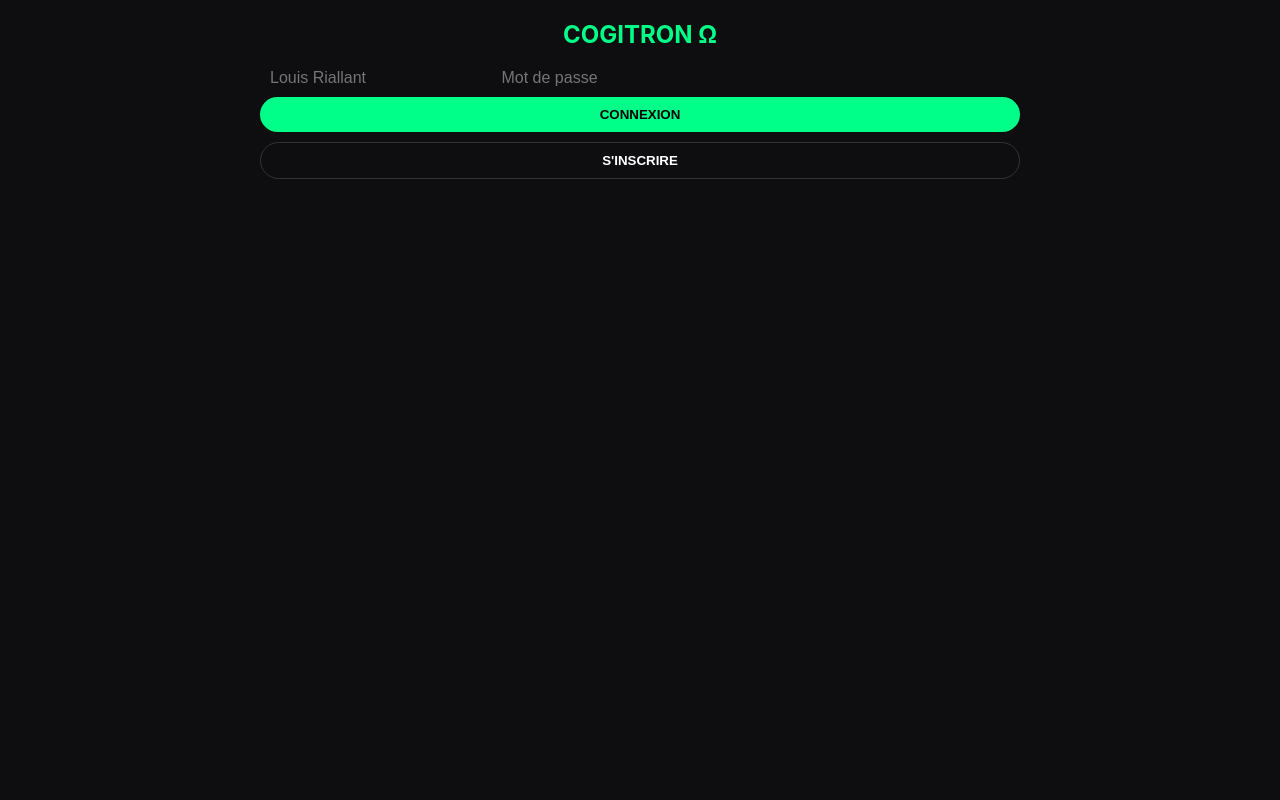
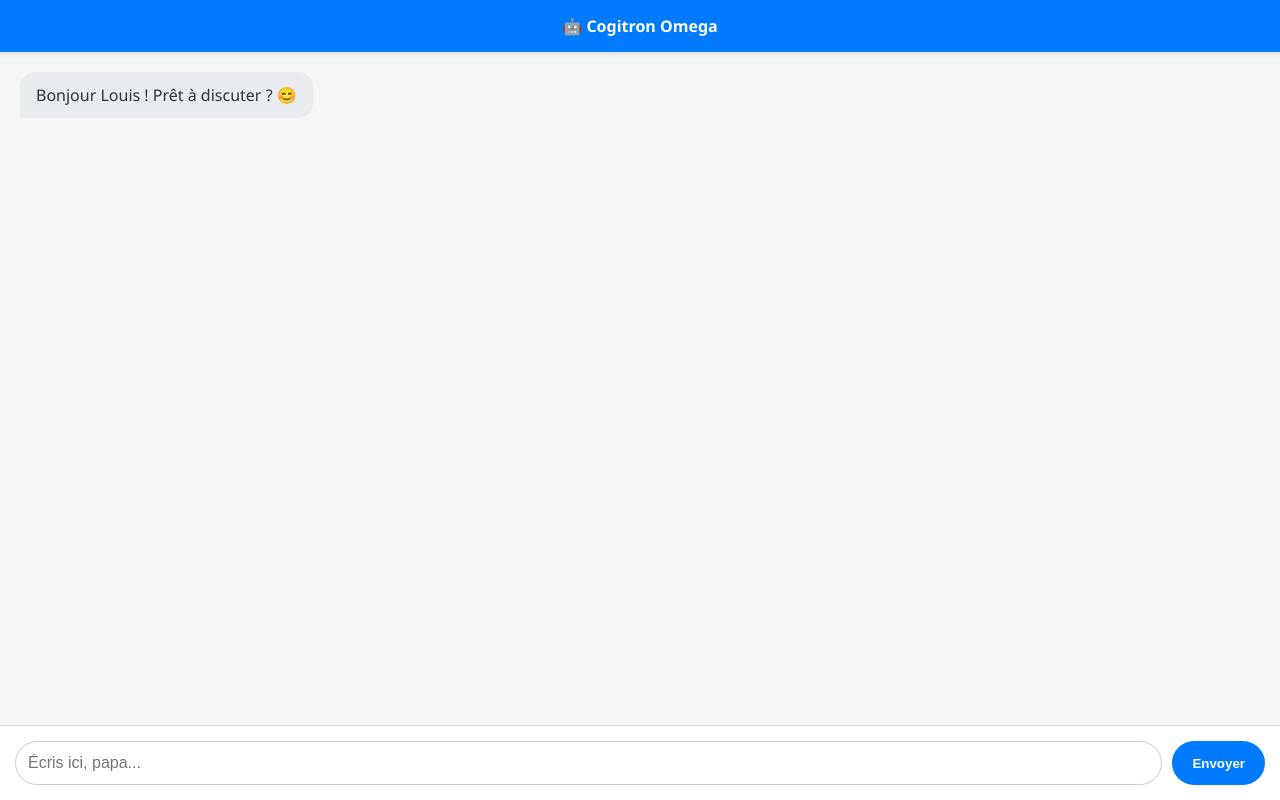
Before and after one commit to louisriallantt-a11y/cogitron, a Flask app: page / in a window 1280 px wide. Run offline with Flask 3, Linux system fonts and the light colour scheme.

Commit message:
Update index.html

```diff
--- a/templates/index.html
+++ b/templates/index.html
@@ -2,123 +2,161 @@
 <html lang="fr">
 <head>
     <meta charset="UTF-8">
-    <meta name="viewport" content="width=device-width, initial-scale=1.0, maximum-scale=1.0, user-scalable=0">
-    <meta name="apple-mobile-web-app-capable" content="yes">
-    <meta name="apple-mobile-web-app-status-bar-style" content="black-translucent">
-    <link rel="manifest" href="/static/manifest.json">
-    <link rel="apple-touch-icon" href="/static/icon.png">
+    <meta name="viewport" content="width=device-width, initial-scale=1.0, maximum-scale=1.0, user-scalable=no">
+    <title>Cogitron Ω</title>
+    <link rel="manifest" href="/manifest.json">
+    <meta name="theme-color" content="#007bff">
+    <link rel="icon" type="image/png" href="https://cdn-icons-png.flaticon.com/512/4712/4712035.png">
 
-    <title>Cogitron Ω</title>
-    <link rel="stylesheet" href="/static/style.css">
+    <style>
+        :root {
+            --bg-color: #f4f7f6;
+            --chat-bg: #ffffff;
+            --user-msg: #007bff;
+            --ai-msg: #e9ecef;
+            --text-color: #333;
+        }
+
+        body {
+            font-family: 'Segoe UI', Roboto, Helvetica, Arial, sans-serif;
+            background-color: var(--bg-color);
+            margin: 0;
+            display: flex;
+            flex-direction: column;
+            height: 100vh;
+            overflow: hidden;
+        }
+
+        /* Header style "App" */
+        header {
+            background: #007bff;
+            color: white;
+            padding: 15px;
+            text-align: center;
+            font-weight: bold;
+            box-shadow: 0 2px 5px rgba(0,0,0,0.1);
+        }
+
+        /* Zone de discussion */
+        #chat-container {
+            flex: 1;
+            overflow-y: auto;
+            padding: 20px;
+            display: flex;
+            flex-direction: column;
+            gap: 15px;
+        }
+
+        .message {
+            max-width: 80%;
+            padding: 12px 16px;
+            border-radius: 15px;
+            font-size: 16px;
+            line-height: 1.4;
+            word-wrap: break-word;
+        }
+
+        .user {
+            align-self: flex-end;
+            background-color: var(--user-msg);
+            color: white;
+            border-bottom-right-radius: 2px;
+        }
+
+        .ai {
+            align-self: flex-start;
+            background-color: var(--ai-msg);
+            color: var(--text-color);
+            border-bottom-left-radius: 2px;
+        }
+
+        /* Zone d'input fixe en bas */
+        .input-area {
+            background: white;
+            padding: 15px;
+            display: flex;
+            gap: 10px;
+            border-top: 1px solid #ddd;
+        }
+
+        input {
+            flex: 1;
+            padding: 12px;
+            border: 1px solid #ccc;
+            border-radius: 25px;
+            outline: none;
+            font-size: 16px; /* Évite le zoom auto sur iPhone */
+        }
+
+        button {
+            background: #007bff;
+            color: white;
+            border: none;
+            padding: 10px 20px;
+            border-radius: 25px;
+            cursor: pointer;
+            font-weight: bold;
+        }
+
+        /* Adaptation Tablettes et Mobiles */
+        @media (max-width: 600px) {
+            .message { max-width: 90%; font-size: 14px; }
+            header { font-size: 1.2rem; }
+        }
+    </style>
 </head>
 <body>
-    <div class="container">
-        <h2 id="title" style="text-align:center; color:var(--neon); margin-bottom:10px;">COGITRON Ω</h2>
 
-        <div id="auth-section">
-            <input type="text" id="username" placeholder="Louis Riallant">
-            <input type="password" id="password" placeholder="Mot de passe">
-            <button onclick="login()" style="width:100%">CONNEXION</button>
-            <button onclick="register()" style="width:100%; background:transparent; color:white; border:1px solid #333; margin-top:10px;">S'INSCRIRE</button>
-        </div>
+<header>🤖 Cogitron Omega</header>
 
-        <div id="chat-section" class="hidden" style="display:flex; flex-direction:column; height:100%;">
-            <div id="chat-box"></div>
+<div id="chat-container">
+    <div class="message ai">Bonjour Louis ! Prêt à discuter ? 😊</div>
+</div>
 
-            <div id="typing-status" style="font-size: 10px; color: var(--neon); margin-bottom: 5px; height: 12px;"></div>
+<div class="input-area">
+    <input type="text" id="userInput" placeholder="Écris ici, papa...">
+    <button onclick="sendMessage()">Envoyer</button>
+</div>
 
-            <div class="input-area">
-                <input type="text" id="user-input" placeholder="Message à Cogitron...">
-                <button onclick="sendMessage()">➤</button>
-            </div>
+<script>
+    async function sendMessage() {
+        const input = document.getElementById('userInput');
+        const container = document.getElementById('chat-container');
+        if (!input.value.trim()) return;
 
-            <div id="admin-section" class="admin-panel hidden">
-                <strong>🔧 UNITÉ ADMIN :</strong> <div id="user-list"></div>
-            </div>
+        // Message User
+        const userDiv = document.createElement('div');
+        userDiv.className = 'message user';
+        userDiv.textContent = input.value;
+        container.appendChild(userDiv);
 
-            <button onclick="location.reload()" style="background:none; color:grey; font-size:10px; margin-top:10px; border:none; cursor:pointer;">DÉCONNEXION</button>
-        </div>
-    </div>
+        const prompt = input.value;
+        input.value = '';
+        container.scrollTop = container.scrollHeight;
 
-    <script>
-        // Envoi avec touche Entrée
-        document.getElementById('user-input').addEventListener('keypress', (e) => {
-            if (e.key === 'Enter') sendMessage();
-        });
-
-        async function login() {
-            const u = document.getElementById('username').value;
-            const p = document.getElementById('password').value;
-            const res = await fetch('/login', {
+        try {
+            const response = await fetch('/chat', {
                 method: 'POST',
                 headers: {'Content-Type': 'application/json'},
-                body: JSON.stringify({username: u, password: p})
+                body: JSON.stringify({message: prompt})
             });
-            const data = await res.json();
-            if(res.ok) {
-                document.getElementById('auth-section').classList.add('hidden');
-                document.getElementById('chat-section').classList.remove('hidden');
-                document.getElementById('title').innerText = "UNITÉ Ω CONNECTÉE";
-                if(data.is_admin) {
-                    document.getElementById('admin-section').classList.remove('hidden');
-                    loadAdmin();
-                }
-            } else alert("ACCÈS REFUSÉ");
+            const data = await response.json();
+
+            // Message AI
+            const aiDiv = document.createElement('div');
+            aiDiv.className = 'message ai';
+            aiDiv.textContent = data.reply;
+            container.appendChild(aiDiv);
+            container.scrollTop = container.scrollHeight;
+        } catch (e) {
+            console.error("Erreur:", e);
         }
+    }
 
-        async function register() {
-            const u = document.getElementById('username').value;
-            const p = document.getElementById('password').value;
-            const res = await fetch('/register', {
-                method: 'POST',
-                headers: {'Content-Type': 'application/json'},
-                body: JSON.stringify({username: u, password: p})
-            });
-            if(res.ok) alert("PROFIL CRÉÉ DANS LA BASE.");
-            else alert("ERREUR DE CRÉATION.");
-        }
-
-        async function sendMessage() {
-            const input = document.getElementById('user-input');
-            const box = document.getElementById('chat-box');
-            const status = document.getElementById('typing-status');
-            if(!input.value) return;
-
-            const val = input.value;
-            box.innerHTML += `<div class="message user-msg">${val}</div>`;
-            input.value = "";
-            box.scrollTop = box.scrollHeight;
-            status.innerText = "Cogitron analyse...";
-
-            const res = await fetch('/chat', {
-                method: 'POST',
-                headers: {'Content-Type': 'application/json'},
-                body: JSON.stringify({message: val})
-            });
-            const data = await res.json();
-            status.innerText = "";
-
-            const iaDiv = document.createElement('div');
-            iaDiv.className = "message ia-msg";
-            box.appendChild(iaDiv);
-
-            let i = 0;
-            function type() {
-                if(i < data.reponse.length) {
-                    iaDiv.innerHTML += data.reponse.charAt(i);
-                    i++;
-                    box.scrollTop = box.scrollHeight;
-                    setTimeout(type, 15);
-                }
-            }
-            type();
-        }
-
-        async function loadAdmin() {
-            const res = await fetch('/admin_data');
-            const data = await res.json();
-            document.getElementById('user-list').innerHTML = data.users.map(u => `<div>ID ${u.id}: ${u.username}</div>`).join('');
-        }
-    </script>
+    // Service Worker pour l'installation
+    if ('serviceWorker' in navigator) {
+        navigator.serviceWorker.register('/sw.js');
+    }
+</script>
 </body>
 </html>
```
